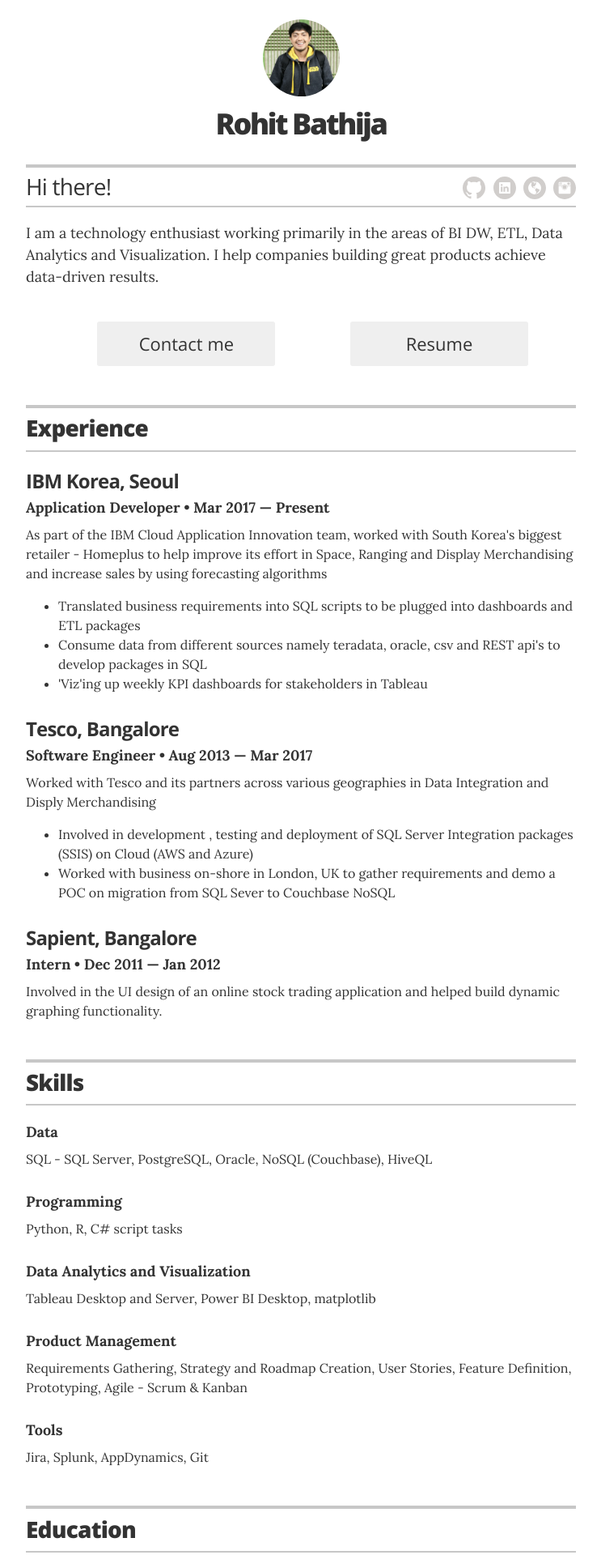
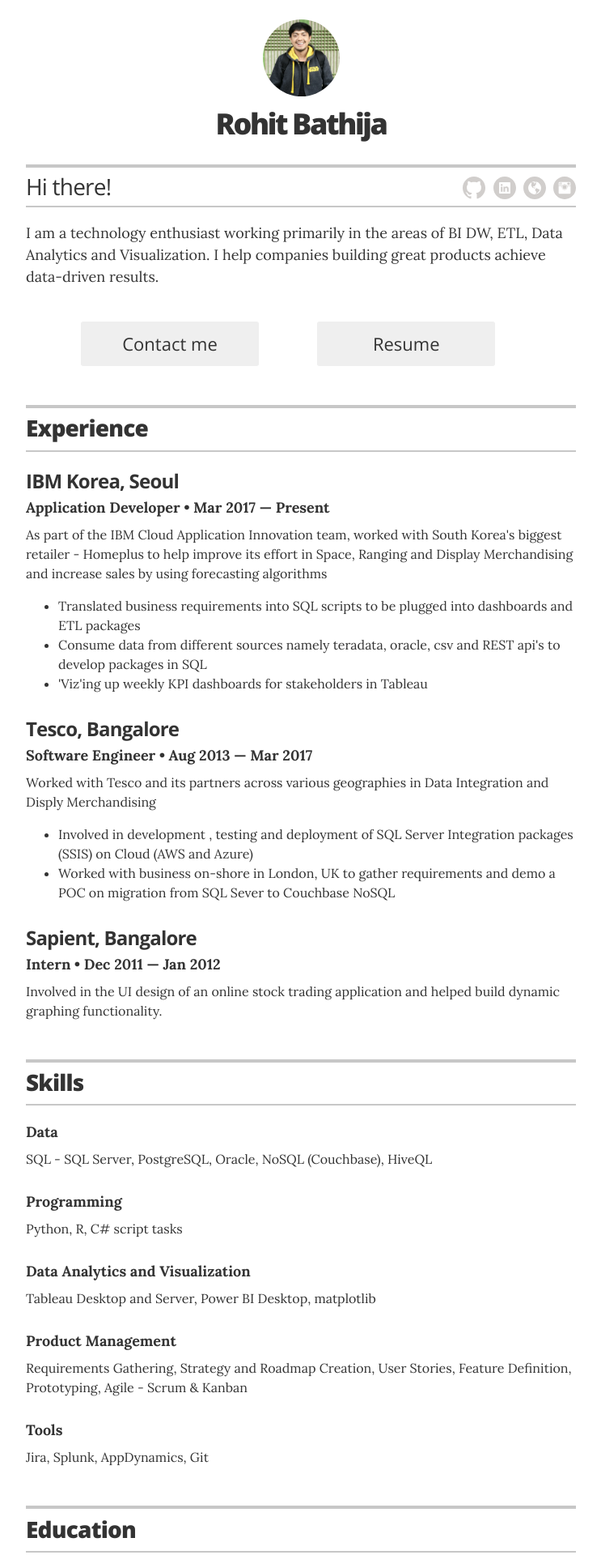
Before and after one commit to robathija/rohit-resume, a Jekyll site: the page built from index.html, in a window 1280 px wide. Shown: the top 1920 px of the page at 81% size, without its empty margins (268-1011 px from the left). Built offline with Jekyll 4.4.1, drawn with Linux system fonts in a browser that asks for light colours.

Commit message:
reduce px size

```diff
--- a/_sass/_resume.scss
+++ b/_sass/_resume.scss
@@ -133,7 +133,7 @@
 .ranjini {
 display: inline-block !important;
 text-align: center;
-margin-left: 13%;
+margin-left: 10%;
 }
 
 // resume content styles
```
